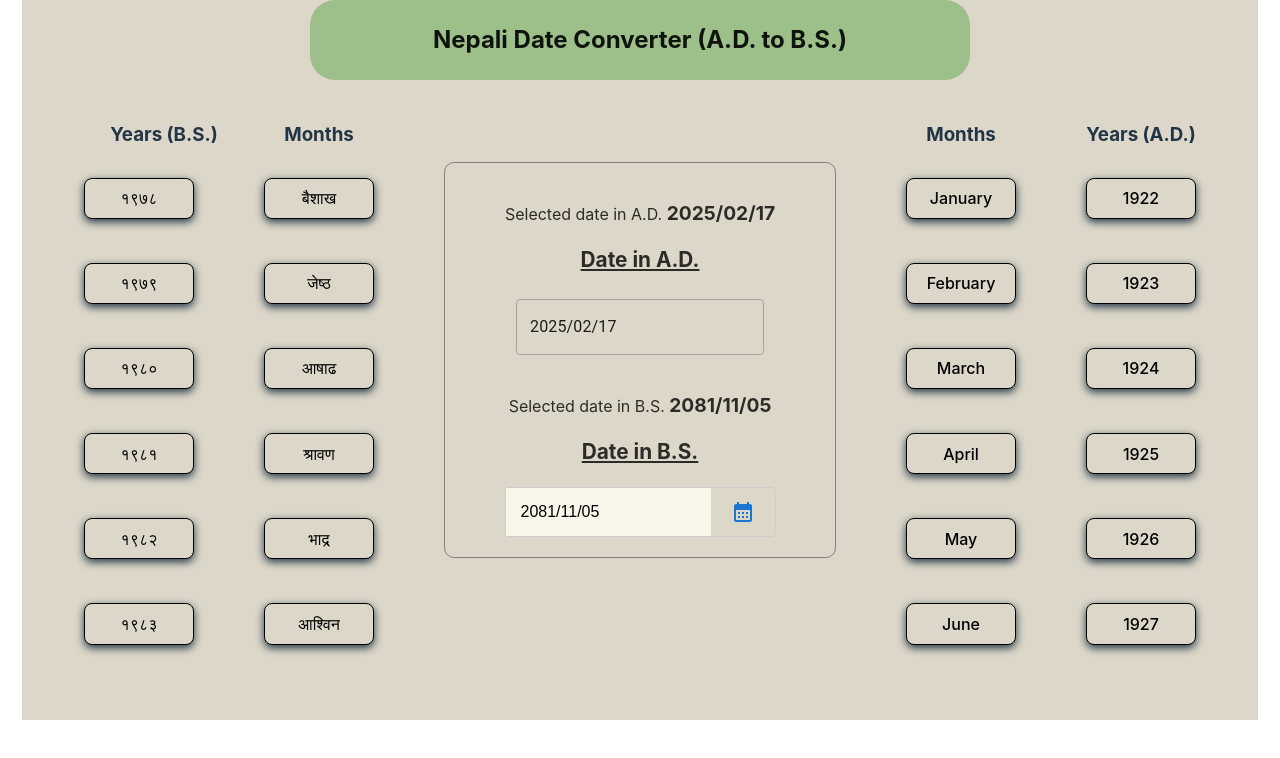
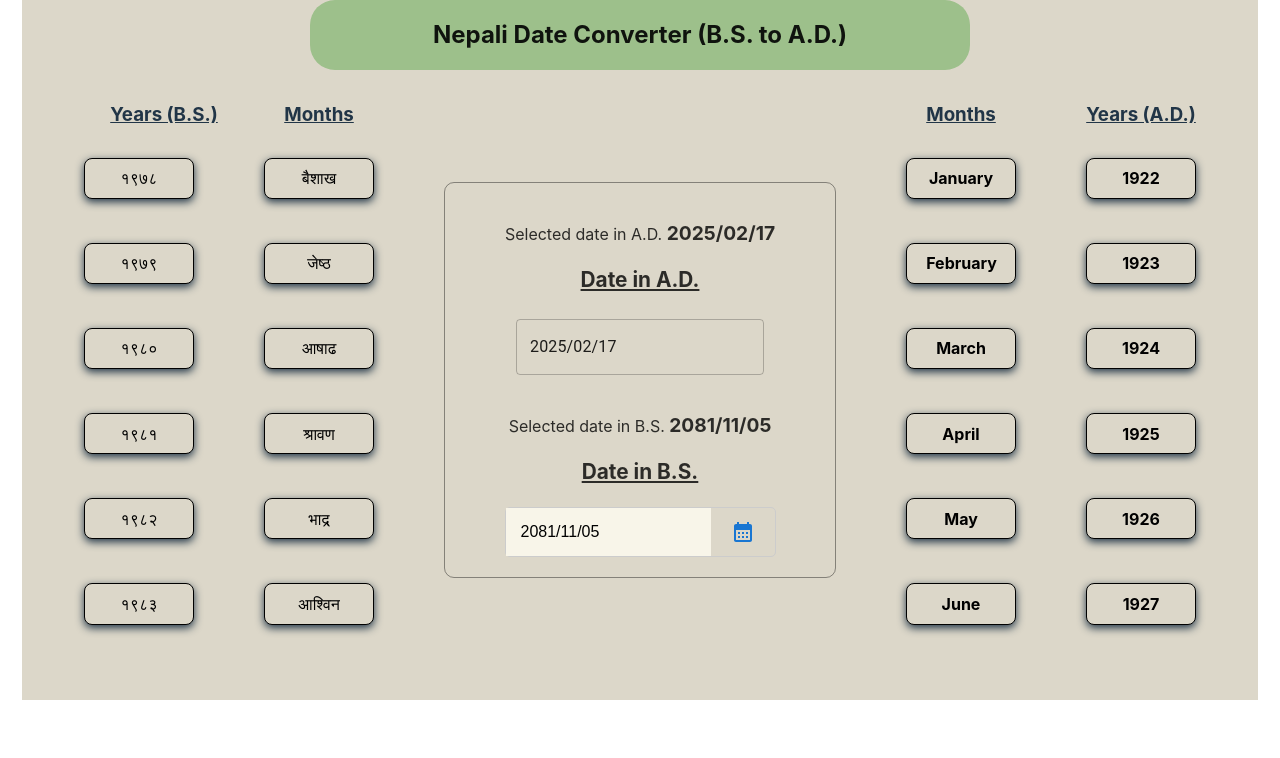
Before and after one commit to bipin-Pariyar2003/Nepali-Date-Picker, a React (Vite) app: page / in a window 1280 px wide. Shown: the top 758 px of the page. Built offline with nearby package versions, Linux system fonts and the light colour scheme.

Commit message:
minor layout update

```diff
--- a/src/App.jsx
+++ b/src/App.jsx
@@ -38,31 +38,6 @@ function App() {
   return (
     <>
       <Home />
-      {/* <div
-        style={{
-          margin: "60px",
-          display: "flex",
-          flexDirection: "column",
-          gap: "20px",
-          border: "1px solid rgba(0, 0, 0, 0.4)",
-          borderRadius: "10px",
-          padding: "20px",
-          justifyContent: "center",
-          alignItems: "center",
-        }}
-      >
-        <EngDatePicker
-          selectedDate={selectedEnglishDate}
-          onChange={handleEngDateChange}
-        />
-        <NepDatePicker
-          selectedDate={selectedNepaliDate}
-          onChange={handleNepaliDateChange}
-        />
-      </div> */}
-
-      {/* <BsView />
-      <AdView /> */}
 
       <div
         style={{
@@ -83,6 +58,7 @@ function App() {
         <div
           style={{
             margin: "60px",
+            marginTop: "120px",
             width: "40%", // Set explicit width for more space
             minWidth: "350px", // Ensure it doesn't get too small
             display: "flex",
--- a/src/Views/AdView/index.jsx
+++ b/src/Views/AdView/index.jsx
@@ -6,8 +6,9 @@ const AdView = () => {
   return (
     <>
       {/* showing the months  */}
-      <div style={{ marginTop: "50px", marginRight: "50px" }}>
-        <h3>Months</h3>
+
+      <div style={{ marginTop: "30px", marginRight: "50px" }}>
+        <h3 style={{ textDecoration: "underline" }}>Months</h3>
 
         <div
           style={{
@@ -47,8 +48,8 @@ const AdView = () => {
       </div>
 
       {/* showing the years  */}
-      <div style={{ marginTop: "50px" }}>
-        <h3>Years (A.D.)</h3>
+      <div style={{ marginTop: "30px" }}>
+        <h3 style={{ textDecoration: "underline" }}>Years (A.D.)</h3>
         <div
           style={{
             display: "flex",
--- a/src/Views/BsView/index.jsx
+++ b/src/Views/BsView/index.jsx
@@ -2,11 +2,13 @@ import React from "react";
 import { np, calendar_data } from "assets/RNepaliCalendar/data";
 import { getCurrentBS, toNepaliNumber } from "assets/RNepaliCalendar";
 const BsView = () => {
+  // const currentNepaliMonth = getCurrentBS.month();
+  // const currentNepaliYear = getCurrentBS.year();
   return (
     <>
       {/* showing the years  */}
-      <div style={{ marginTop: "50px" }}>
-        <h3>Years (B.S.)</h3>
+      <div style={{ marginTop: "30px" }}>
+        <h3 style={{ textDecoration: "underline" }}>Years (B.S.)</h3>
         <div
           style={{
             display: "flex",
@@ -46,8 +48,8 @@ const BsView = () => {
       </div>
 
       {/* showing the months  */}
-      <div style={{ marginTop: "50px" }}>
-        <h3>Months</h3>
+      <div style={{ marginTop: "30px" }}>
+        <h3 style={{ textDecoration: "underline" }}>Months</h3>
 
         <div
           style={{
--- a/src/Views/Home/index.jsx
+++ b/src/Views/Home/index.jsx
@@ -4,7 +4,7 @@ const Home = () => {
   return (
     <>
       <div className="heading">
-        <h2>Nepali Date Converter (A.D. to B.S.) </h2>
+        <h2 style={{}}>Nepali Date Converter (B.S. to A.D.) </h2>
       </div>
     </>
   );
--- a/src/index.css
+++ b/src/index.css
@@ -80,7 +80,7 @@ h2 {
   ); /* Moves it back by half of its width to center it */
 
   width: 50%; /* Set width to 50% */
-  height: 60px; /* Adjust height if needed */
+  height: 50px; /* Adjust height if needed */
   padding: 10px; /* Add some padding */
 
   display: flex;
@@ -114,7 +114,7 @@ h2 {
 
 .year-month-button {
   width: 110px;
-
+  font-weight: bold;
   background-color: #dcd7c9;
   border: 1px solid black;
   box-shadow: #213547 0px 3px 8px;
```
